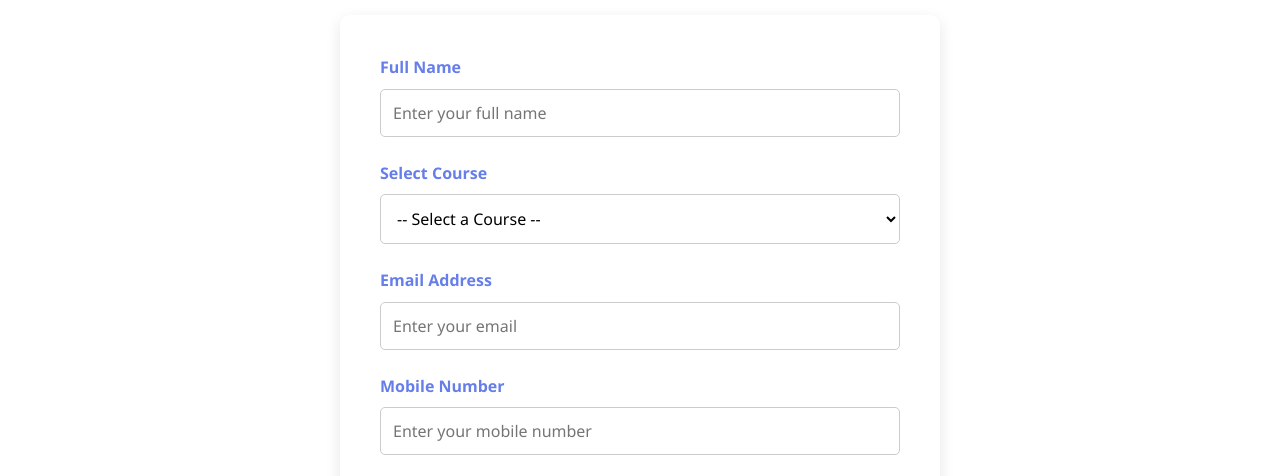
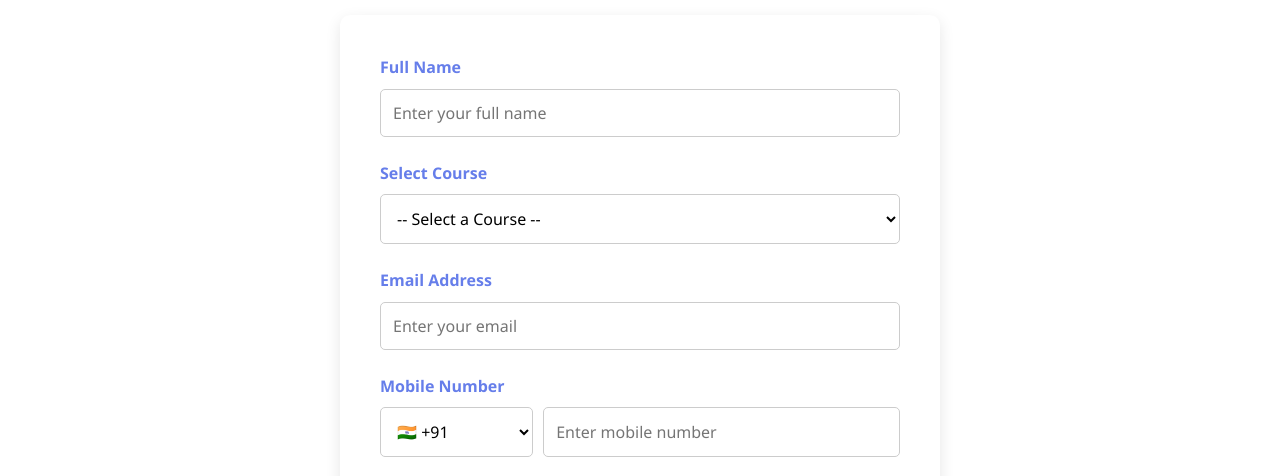
Before and after one commit to inxautomations/demo.v0.1, a plain HTML site: page enquire.html in a window 1280 px wide. Shown: the part 219-695 px from the top of the page. Drawn offline with Linux system fonts and the light colour scheme.

Commit message:
Update enquire.html

```diff
--- a/enquire.html
+++ b/enquire.html
@@ -366,6 +366,29 @@ nav ul li a:hover {
 .checkbox-group input {
     margin-top: 3px;
 }
+.phone-group {
+    display: flex;
+    gap: 10px;
+}
+
+.phone-group select {
+    width: 30%;
+    padding: 12px;
+    border-radius: 5px;
+    border: 1px solid #ccc;
+    font-family: inherit;
+    font-size: 1rem;
+    background: #fff;
+}
+
+.phone-group input {
+    width: 70%;
+    padding: 12px;
+    border-radius: 5px;
+    border: 1px solid #ccc;
+    font-family: inherit;
+    font-size: 1rem;
+}
 
 
 </style>
@@ -397,7 +420,7 @@ nav ul li a:hover {
     <h2>Enquiry Form</h2>
 
     <form
-        action=""
+        action="https://rhonda-unceilinged-nonstrategically.ngrok-free.dev/webhook/demo.v0.1"
         method="POST"
         class="enquiry-form"
     >
@@ -441,13 +464,23 @@ nav ul li a:hover {
         <!-- Phone -->
 <div class="form-group">
     <label for="phone">Mobile Number</label>
+
+    <div class="phone-group">
+        <select name="country_code" required>
+            <option value="+91">🇮🇳 +91</option>
+            <option value="+1">🇺🇸 +1</option>
+            <option value="+44">🇬🇧 +44</option>
+            <option value="+61">🇦🇺 +61</option>
+            <option value="+971">🇦🇪 +971</option>
+        </select>
+
         <input
             type="tel"
-                id="phone"
             name="phone"
-                placeholder="Enter your mobile number"
+            placeholder="Enter mobile number"
             required
         >
+    </div>
 </div>
 
         <!-- Message -->
```
Lines whose indentation alone changed are shown as unchanged.
